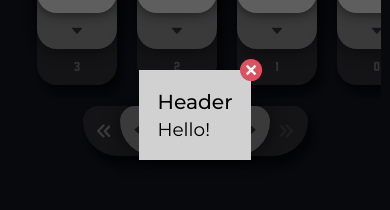
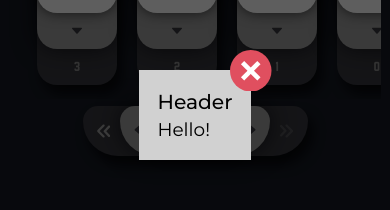
Before and after one commit to EricRovell/numeral-base-bulbs-v2, a Next.js app: page / in a window 390 px wide. Shown: the part 307-517 px from the top of the page. Built offline with nearby package versions, Linux system fonts and the light colour scheme.

Commit message:
improved styles; mobile

```diff
--- a/src/components/UI/Modal/modal.module.css
+++ b/src/components/UI/Modal/modal.module.css
@@ -36,11 +36,12 @@
 }
 
 .modal > svg {
+  --size: 1.2rem;
   position: absolute;
-  right: -0.6rem;
-  top: -0.6rem;
-  width: 1.2rem;
-  height: 1.2rem;
+  right: calc(-0.5 * var(--size));
+  top: calc(-0.5 * var(--size));
+  width: var(--size);
+  height: var(--size);
 
   transition: transform 0.25s ease-in-out;
   cursor: pointer;
@@ -59,3 +60,17 @@
 .modal > div p {
   font-size: 0.85rem;
 }
+
+/* mobile */
+@media screen and (max-width: 768px) {
+
+  .modal {
+    max-width: 90vw;
+    max-height: 85vh;
+  }
+
+  .modal > svg {
+    --size: 2.25rem;
+  }
+
+}
```
